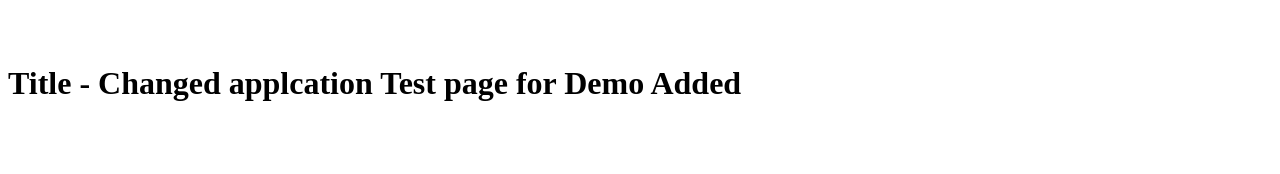
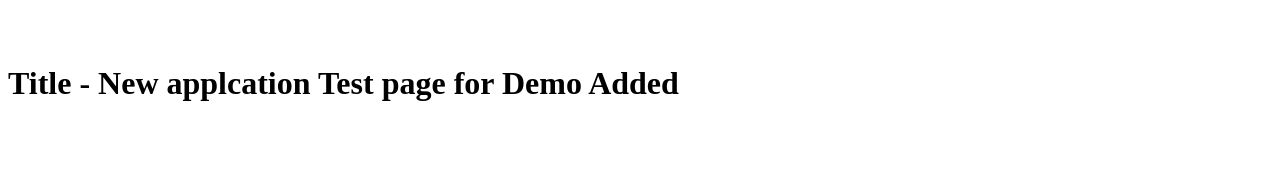
Before and after one commit to venkat89384/venkat, a plain HTML site: page index.html in a window 1280 px wide. Shown: the top 174 px of the page. Drawn offline with Linux system fonts and the light colour scheme.

Commit message:
Update index.html

```diff
--- a/index.html
+++ b/index.html
@@ -1,7 +1,7 @@
  <form action="/action_page.php">
   <br>
   <br>
-  <H1> Title -  Changed applcation Test page for Demo Added</H1>
+  <H1> Title -  New applcation Test page for Demo Added</H1>
   <br>
   <div class="imgcontainer">
   <br>
```
